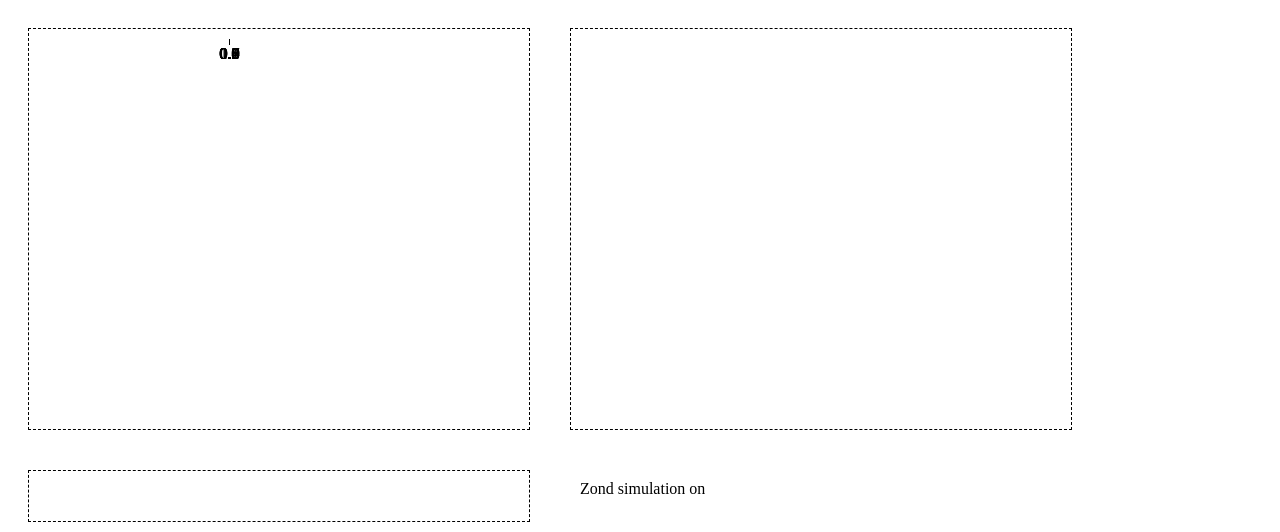
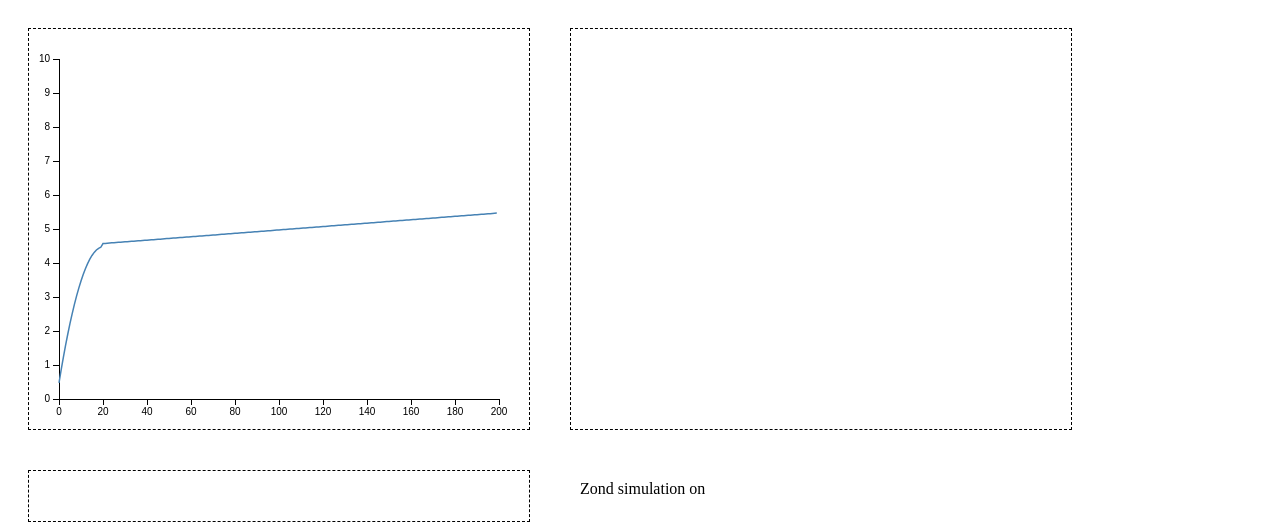
Before and after one commit to lkatartn/zondie, a website: page index.html in a window 1280 px wide. Drawn offline with Linux system fonts and the light colour scheme.

Commit message:
first graph mock

```diff
--- a/index.html
+++ b/index.html
@@ -15,6 +15,27 @@
 			padding: 10px;
 			float: left;
 		}
+
+		.line {
+		  fill: none;
+		  stroke: steelblue;
+		  stroke-width: 1.5px;
+		}
+
+		.axis--x text {
+		  font: 10px sans-serif;
+		}
+
+		.axis--y text {
+		  font: 10px sans-serif;
+		}
+
+		.axis path,
+		.axis line {
+		  fill: none;
+		  stroke: #000;
+		  shape-rendering: crispEdges;
+}
 	</style>
 </head>
 <body>
--- a/js/zond.js
+++ b/js/zond.js
@@ -1,7 +1,43 @@
 define("zond", ["d3"], function(d3){
-	var xAxis = d3.svg.axis();
-	d3.select("svg#height")
-		.append('g')
-		.attr('transform', 'translate(200,10)')
-		.call(xAxis);
+	var height= 400;
+	var width = 500;
+	var padding = 30;
+	var x = d3.scale.linear()
+	    .domain([0, 200])
+	    .range([0, width-2*padding]);
+
+	var y = d3.scale.linear()
+	    .domain([0, 10])
+	    .range([height-2*padding, 0]);
+
+	var line = d3.svg.line()
+	    .x(function(d) { return x(d[0]); })
+	    .y(function(d) { return y(d[1]); });
+
+	var xAxis = d3.svg.axis().scale(x).orient('bottom');
+	var yAxis = d3.svg.axis().scale(y).orient('left');
+
+	var zondie = function(x) {
+		if (x<20) {
+			var y =x-20
+			return [x,-y*y/100+Math.sqrt(20)]
+		}
+		return [x,x/200+Math.sqrt(20)]
+	}
+	var svg = d3.select("svg#height");
+	svg.append("g")
+	    .attr("class", "axis axis--y")
+	    .attr("transform", "translate("+padding+","+padding+")")
+	    .call(yAxis);
+
+	svg.append("g")
+	    .attr("class", "axis axis--x")
+	    .attr("transform", "translate("+padding+","+(height-padding)+")")
+	    .call(xAxis);
+
+	svg.append("path")
+	    .datum(d3.range(200).map(zondie))
+	    .attr("class", "line")
+	    .attr("transform", "translate("+padding+","+padding+")")
+	    .attr("d", line);
 })
```
